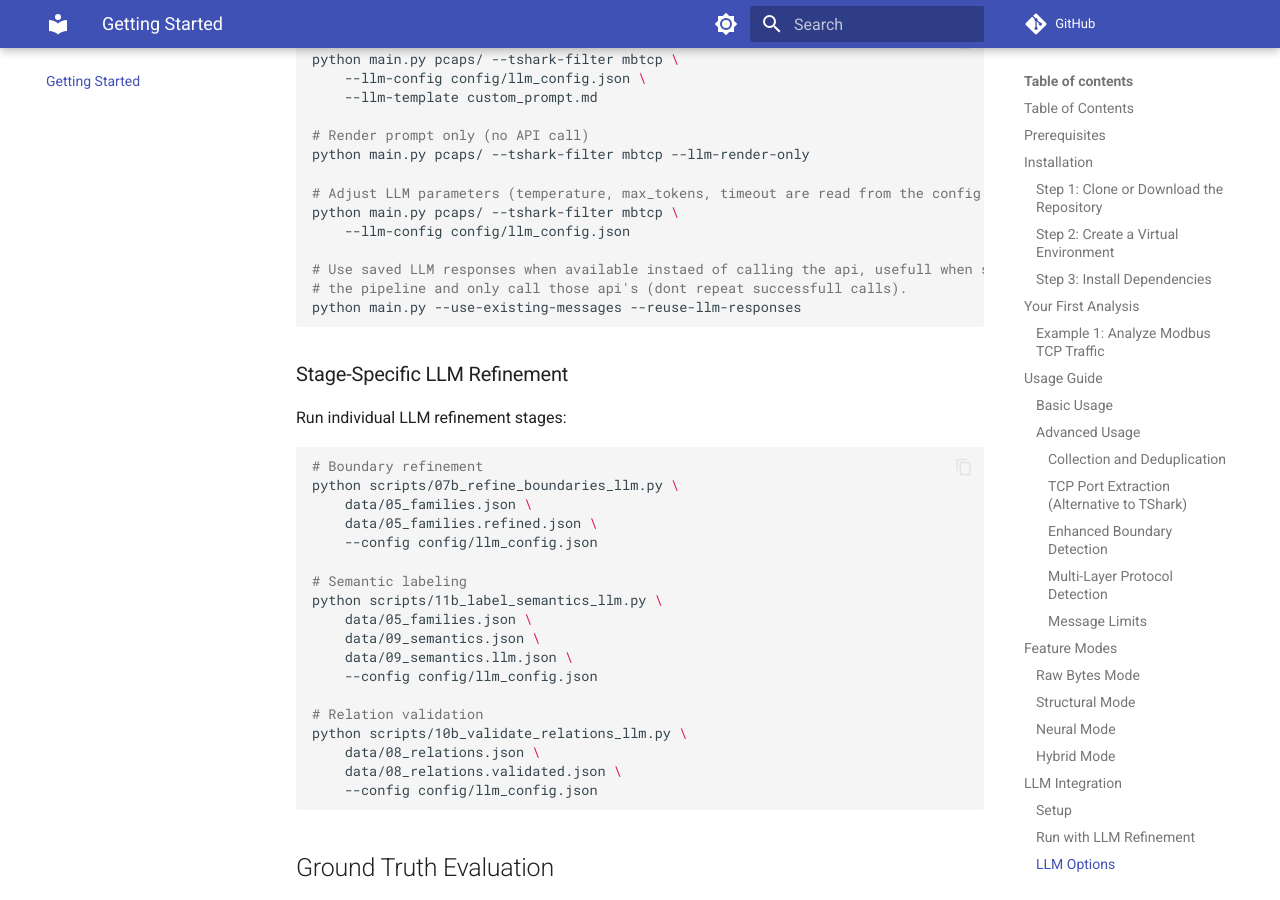
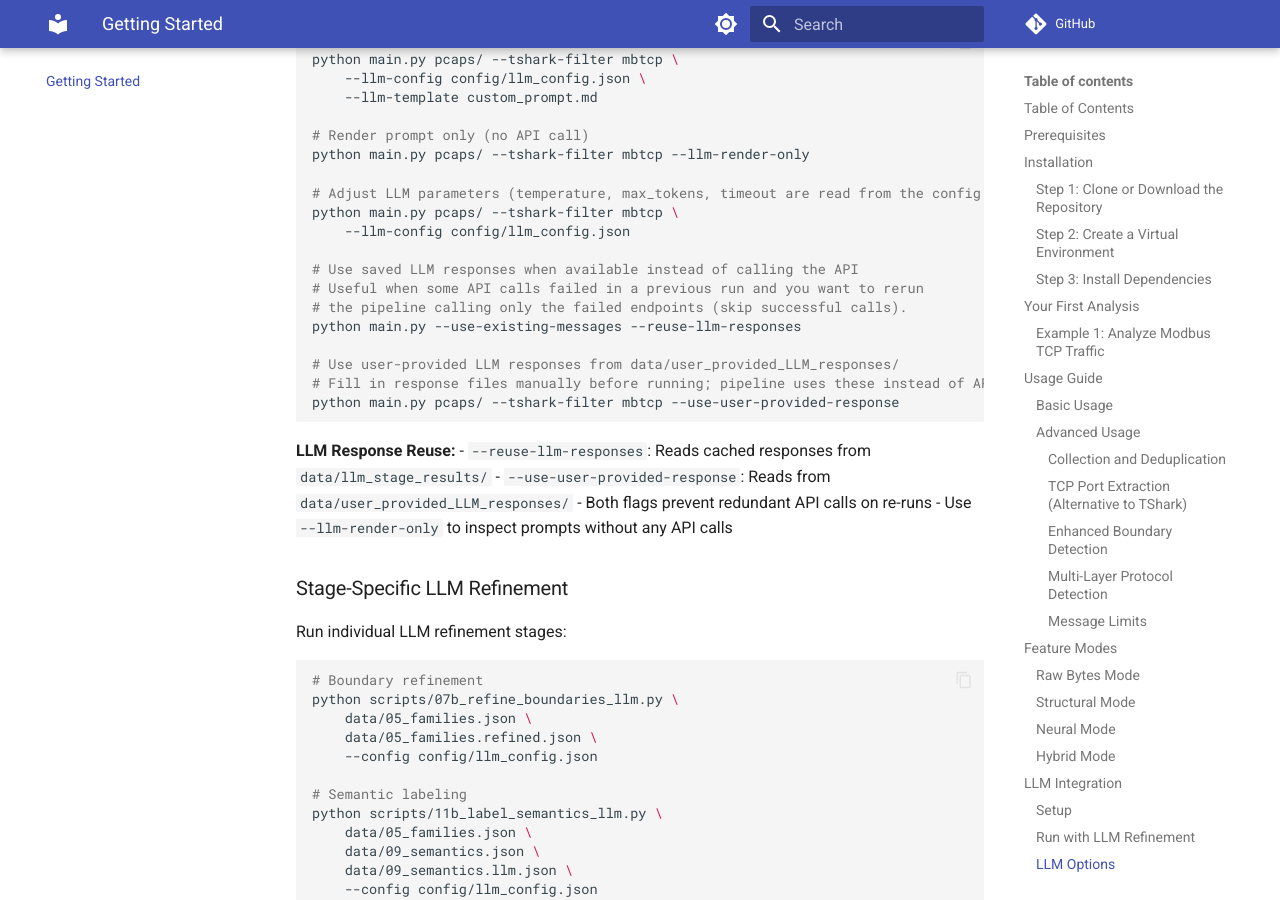
Before and after one commit to Moosa-Salehi/protocol_reverse_engineering, an MkDocs documentation site: the page built from docs/getting_started.md, in a window 1280 px wide and 900 px high, scrolled down 6238 px. Built offline with MkDocs 1.6.1 and Material for MkDocs 9.7.7, drawn with Linux system fonts in a browser that asks for light colours; comment, search, counter and statistics services are not loaded; the version menu is left out.

Commit message:
Update getting_started.md

````diff
--- a/docs/getting_started.md
+++ b/docs/getting_started.md
@@ -324,10 +324,21 @@ python main.py pcaps/ --tshark-filter mbtcp --llm-render-only
 python main.py pcaps/ --tshark-filter mbtcp \
     --llm-config config/llm_config.json
 
-# Use saved LLM responses when available instaed of calling the api, usefull when some api call's failed in a run, and you want to rerun
-# the pipeline and only call those api's (dont repeat successfull calls).
+# Use saved LLM responses when available instead of calling the API
+# Useful when some API calls failed in a previous run and you want to rerun
+# the pipeline calling only the failed endpoints (skip successful calls).
 python main.py --use-existing-messages --reuse-llm-responses
+
+# Use user-provided LLM responses from data/user_provided_LLM_responses/
+# Fill in response files manually before running; pipeline uses these instead of API calls
+python main.py pcaps/ --tshark-filter mbtcp --use-user-provided-response
 ```
+
+**LLM Response Reuse:**
+- `--reuse-llm-responses`: Reads cached responses from `data/llm_stage_results/`
+- `--use-user-provided-response`: Reads from `data/user_provided_LLM_responses/`
+- Both flags prevent redundant API calls on re-runs
+- Use `--llm-render-only` to inspect prompts without any API calls
 
 ### Stage-Specific LLM Refinement
 
````
